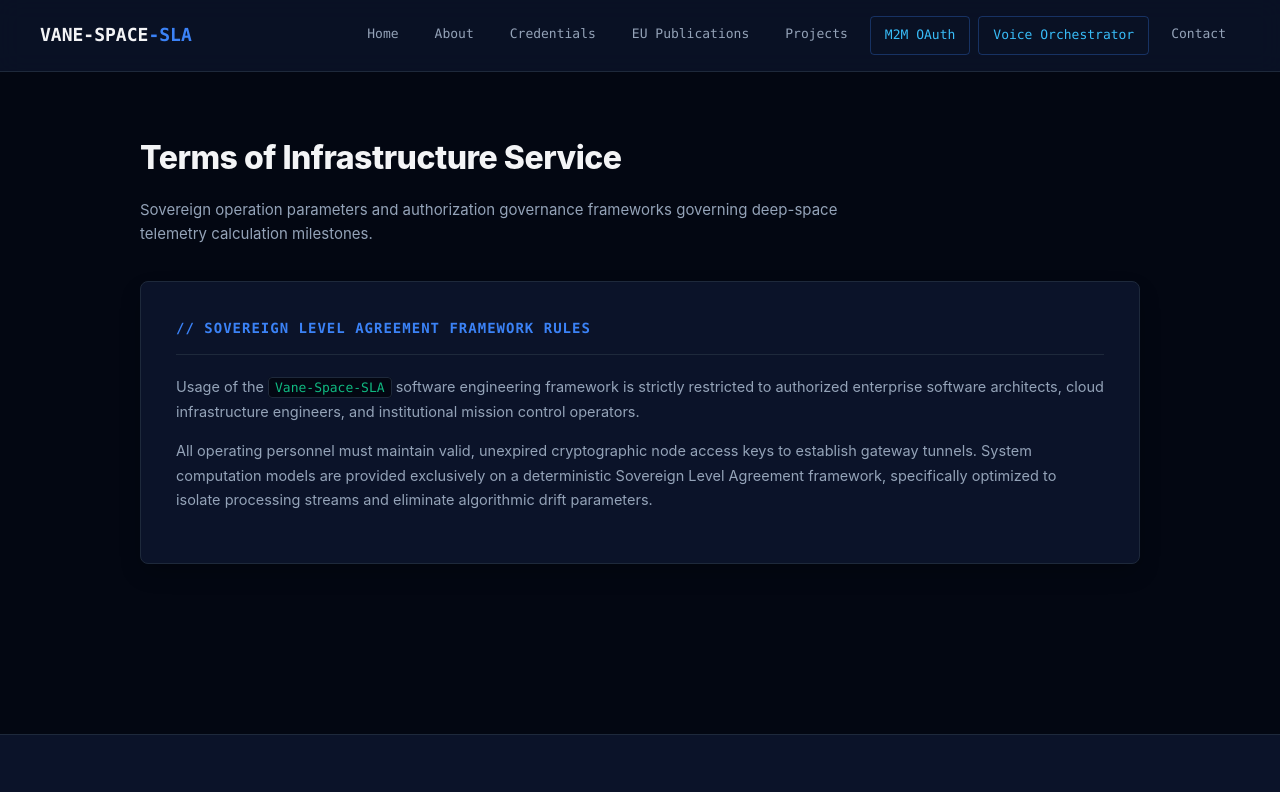
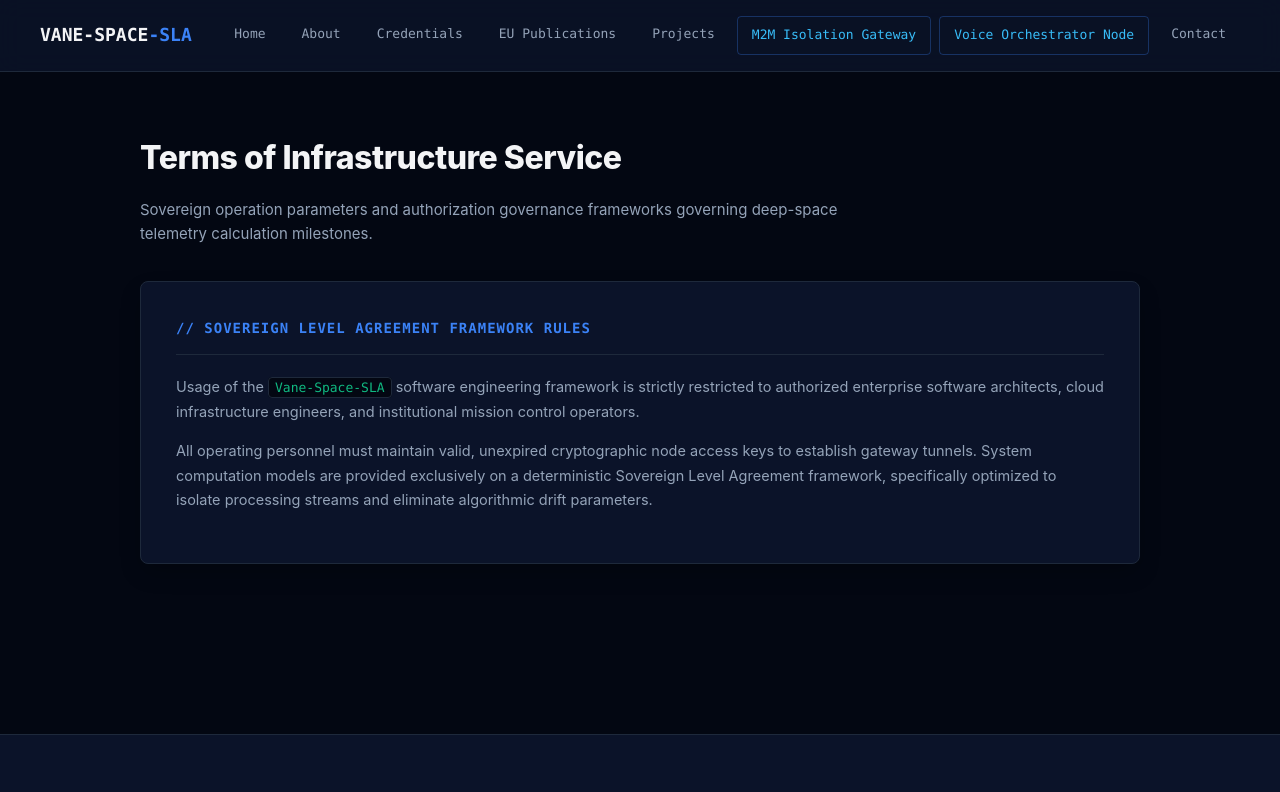
Before and after one commit to AnticipatedD/VANE-SPACE-SLA, a plain HTML site: page terms.html in a window 1280 px wide. Shown: the top 792 px of the page. Drawn offline with Linux system fonts and the light colour scheme; a script that the page names is missing.

Commit message:
Update navigation links for M2M and Voice Orchestrator

```diff
--- a/terms.html
+++ b/terms.html
@@ -52,8 +52,8 @@
         <a href="index.html#credentials" class="nav-btn">Credentials</a>
         <a href="index.html#eu-publications" class="nav-btn">EU Publications</a>
         <a href="index.html#projects" class="nav-btn">Projects</a>
-        <a href="extensions-core/m2m-oauth-isolation.html" class="nav-btn secondary">M2M OAuth</a>
-        <a href="voice-orchestrator.html" class="nav-btn secondary">Voice Orchestrator</a>
+        <a href="extensions-core/m2m-oauth-isolation.html" class="nav-btn secondary">M2M Isolation Gateway</a>
+        <a href="extensions-core/voice-orchestrator.html" class="nav-btn secondary">Voice Orchestrator Node</a>
         <a href="contact-us.html" class="nav-btn">Contact</a>
       </nav>
     </div>
```
